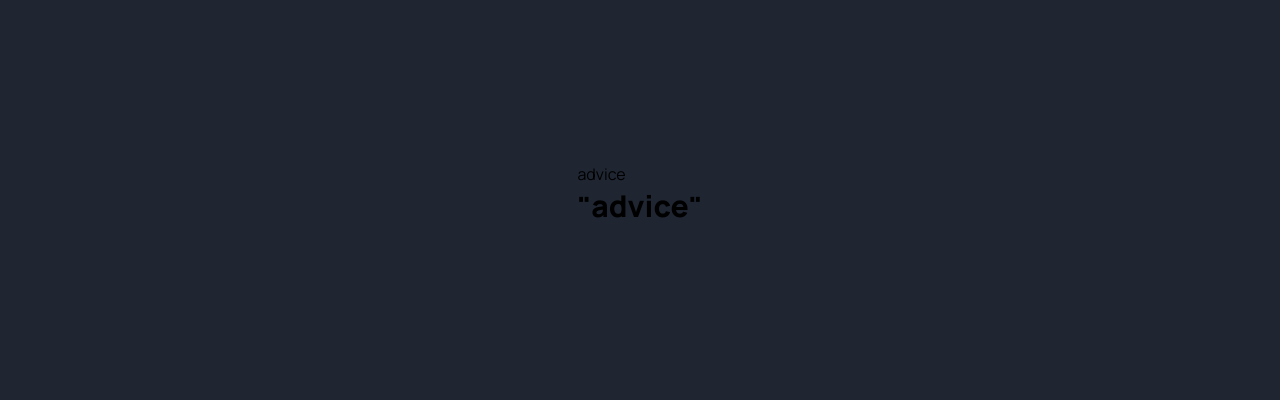
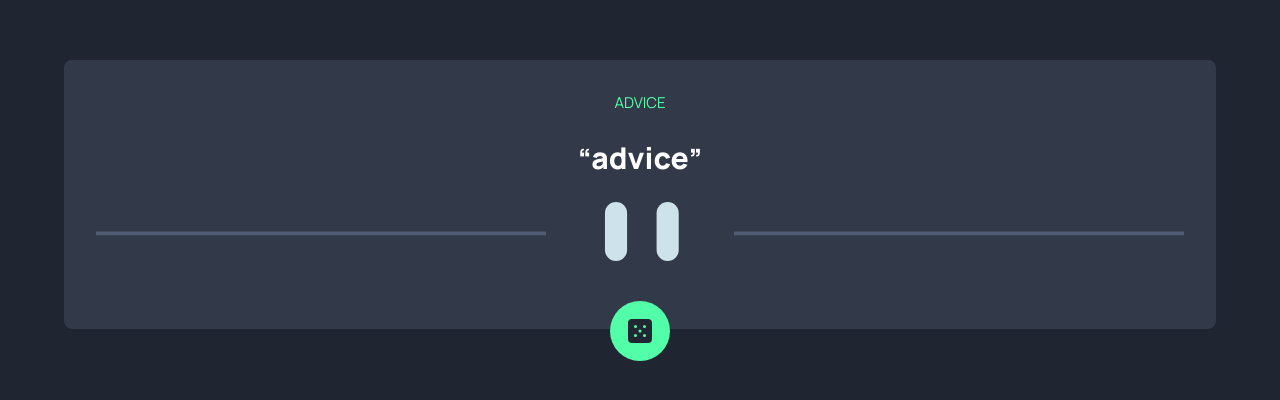
Before and after one commit to Yole-dev/advice_generator_app, a React (Create React App) app: page / in a window 1280 px wide. Shown: the part 206-606 px from the top of the page. Built offline with nearby package versions, Linux system fonts and the light colour scheme.

Commit message:
Finished creating the static version of the app. Moving on to add functionality

```diff
--- a/src/App.js
+++ b/src/App.js
@@ -20,6 +20,12 @@ function AdviceContainer() {
     <section className="advice-container">
       <p className="container-heading">advice</p>
       <Advice />
+
+      <img src={divider1} alt="" />
+
+      <div className="dice-btn">
+        <img src={dice} alt="dice pic" />
+      </div>
     </section>
   );
 }
@@ -27,9 +33,9 @@ function AdviceContainer() {
 function Advice() {
   return (
     <p className="advice">
-      <span>"</span>
+      <span>{"\u201C"}</span>
       advice
-      <span>"</span>
+      <span>{"\u201D"}</span>
     </p>
   );
 }
--- a/src/index.css
+++ b/src/index.css
@@ -25,11 +25,50 @@ body {
   background: var(--blue-950);
 }
 
+.app-container {
+  width: 90svw;
+}
+
+.advice-container {
+  width: 100%;
+  height: auto;
+  display: flex;
+  flex-direction: column;
+  justify-content: center;
+  gap: 1.5rem;
+  padding: 2rem;
+  border-radius: 0.5rem;
+  background: var(--blue-900);
+}
+
+.container-heading {
+  color: var(--green);
+  text-transform: uppercase;
+  font-size: 15px;
+  text-align: center;
+}
+
 .advice {
   font-size: 30px;
   font-weight: 800;
+  color: white;
+  text-align: center;
 }
 
 .advice span {
   font-size: 28px;
 }
+
+.dice-btn {
+  width: 60px;
+  height: 60px;
+  display: flex;
+  justify-content: center;
+  align-items: center;
+  align-self: center;
+  border-radius: 100%;
+  background: var(--green);
+  position: relative;
+  top: 4rem;
+  margin-top: -3rem;
+}
```
